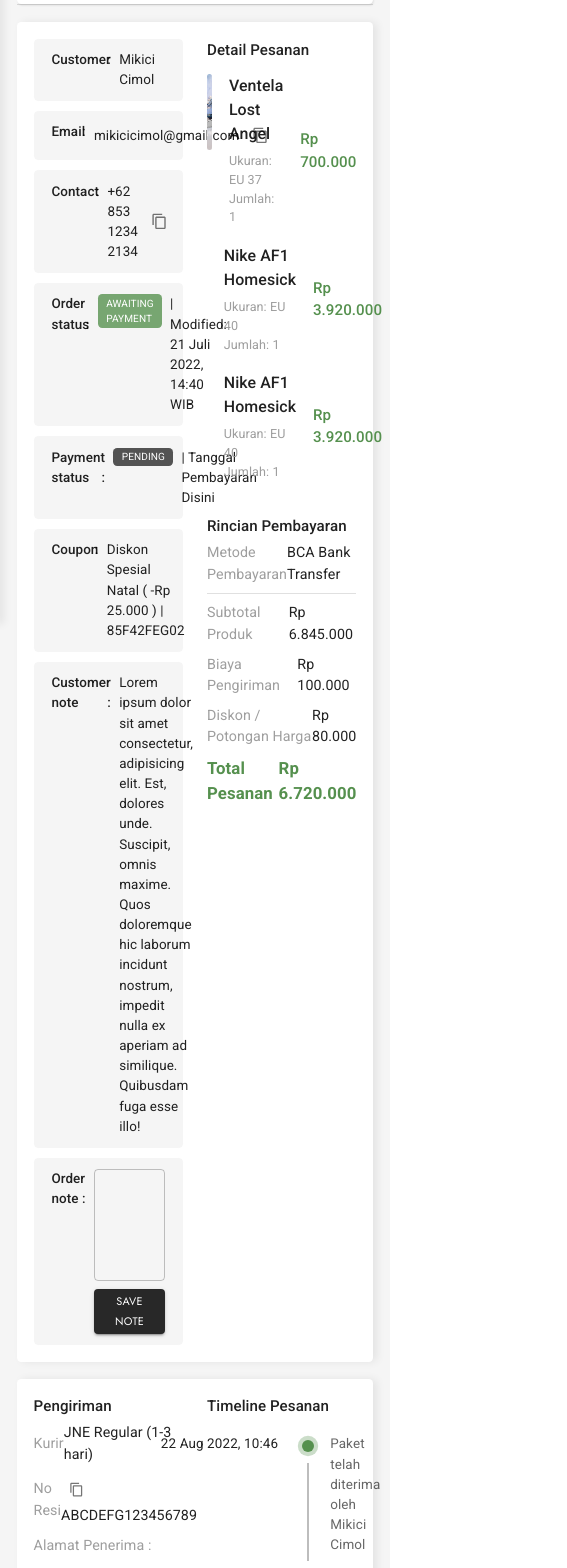
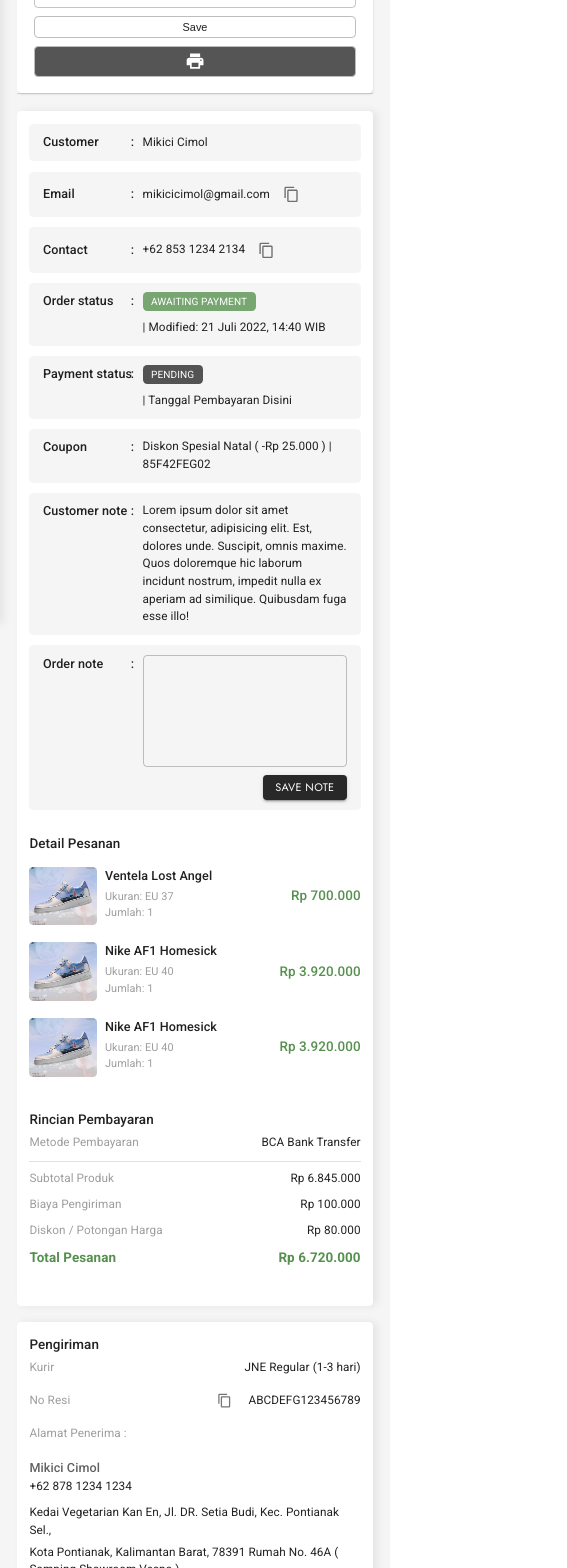
Before and after one commit to ericpeweh/cloversy-store-admin, a Next.js app: page /orders/1 in a window 390 px wide. Shown: the part 220-1788 px from the top of the page, 567 px wide, since content can reach past the window. Built offline with nearby package versions, Linux system fonts and the light colour scheme.

Commit message:
responsive orders & edit order page

```diff
--- a/components/OrderCard/OrderCard.styles.ts
+++ b/components/OrderCard/OrderCard.styles.ts
@@ -6,17 +6,28 @@
 	padding: "1rem",
 	display: "flex",
 	gap: "2rem",
-	justifyContent: "space-between"
+	justifyContent: "space-between",
+	[theme.breakpoints.down("sm")]: {
+		gap: "1rem"
+	}
 }));
 
-export const CardImage = styled("div")({
+export const CardImage = styled("div")(({ theme }) => ({
 	backgroundImage: "url(/images/product.jpg)",
 	backgroundSize: "cover",
 	backgroundPosition: "center",
 	borderRadius: "0.5rem",
 	height: "9rem",
-	width: "11rem"
-});
+	width: "11rem",
+	[theme.breakpoints.down("md")]: {
+		height: "7rem",
+		width: "12rem"
+	},
+	[theme.breakpoints.down("sm")]: {
+		height: "7rem",
+		width: "8rem"
+	}
+}));
 
 export const CardContent = styled("div")({
 	display: "flex",
@@ -25,36 +36,51 @@
 	marginRight: "auto"
 });
 
-export const CardTitle = styled("h3")({
-	fontSize: "1.9rem",
+export const CardTitle = styled("h3")(({ theme }) => ({
+	fontSize: "1.7rem",
 	fontWeight: 500,
-	marginBottom: "0.7rem"
-});
+	marginBottom: "0.7rem",
+	[theme.breakpoints.down("md")]: {
+		fontSize: "1.6rem",
+		marginBottom: "0.5rem"
+	},
+	[theme.breakpoints.down("sm")]: {
+		fontSize: "1.5rem",
+		marginBottom: "0.4rem"
+	}
+}));
 
 export const CardDescription = styled("p")(({ theme }) => ({
 	color: theme.palette.grey[500],
-	fontSize: "1.5rem"
+	fontSize: "1.5rem",
+	[theme.breakpoints.down("md")]: {
+		fontSize: "1.4rem"
+	},
+	[theme.breakpoints.down("sm")]: {
+		fontSize: "1.3rem"
+	}
 }));
 
-export const CardQuantity = styled("p")({
-	fontSize: "1.7rem"
-});
+export const CardQuantity = styled("p")(({ theme }) => ({
+	fontSize: "1.7rem",
+	[theme.breakpoints.down("md")]: {
+		fontSize: "1.4rem"
+	},
+	[theme.breakpoints.down("sm")]: {
+		fontSize: "1.3rem"
+	}
+}));
 
 export const CardPrice = styled("p")(({ theme }) => ({
 	fontSize: "1.8rem",
 	color: theme.palette.primary.main,
 	alignSelf: "center",
-	fontWeight: 500
+	fontWeight: 500,
+	textAlign: "right",
+	[theme.breakpoints.down("md")]: {
+		fontSize: "1.7rem"
+	},
+	[theme.breakpoints.down("sm")]: {
+		fontSize: "1.6rem"
+	}
 }));
-
-export const InputContainer = styled("div")({
-	flex: 1,
-	marginRight: "auto",
-	display: "flex",
-	alignItems: "center",
-	justifyContent: "center",
-	gap: "1rem",
-	"& > div": {
-		width: "max-content"
-	}
-});
--- a/components/OrderCard/OrderCard.tsx
+++ b/components/OrderCard/OrderCard.tsx
@@ -1,6 +1,5 @@
 // Dependencies
 import React from "react";
-import QuantityInput from "../QuantityInput/QuantityInput";
 
 // Styles
 import {
@@ -9,7 +8,6 @@
 	CardImage,
 	CardPrice,
 	CardTitle,
-	InputContainer,
 	OrderCardContainer
 } from "./OrderCard.styles";
 
--- a/components/Timeline/Timeline.styles.ts
+++ b/components/Timeline/Timeline.styles.ts
@@ -4,4 +4,8 @@
 // Components
 import { Timeline } from "@mui/lab";
 
-export const TimelineContainer = styled(Timeline)({});
+export const TimelineContainer = styled(Timeline)(({ theme }) => ({
+	[theme.breakpoints.down("md")]: {
+		paddingRight: "0"
+	}
+}));
--- a/components/Timeline/Timeline.tsx
+++ b/components/Timeline/Timeline.tsx
@@ -27,7 +27,12 @@
 
 				return (
 					<TimelineItem sx={{ justifyContent: "center" }} key={item.date}>
-						<TimelineOppositeContent color="text.secondary">{item.desc}</TimelineOppositeContent>
+						<TimelineOppositeContent
+							color="text.secondary"
+							sx={{ fontSize: { xs: "1.4rem", sm: "1.5rem" } }}
+						>
+							{item.desc}
+						</TimelineOppositeContent>
 						<TimelineSeparator>
 							<TimelineDot
 								color={isFirstItem ? "primary" : "grey"}
@@ -39,7 +44,15 @@
 							/>
 							{!isLastItem && <TimelineConnector />}
 						</TimelineSeparator>
-						<TimelineContent sx={{ flex: "0 0 18rem", pl: 0, pr: 3 }} align="justify">
+						<TimelineContent
+							sx={{
+								flex: "0 0 18rem",
+								pl: 0,
+								pr: 3,
+								fontSize: { xs: "1.4rem", sm: "1.5rem" },
+								textAlign: "left"
+							}}
+						>
 							{item.date}
 						</TimelineContent>
 					</TimelineItem>
--- a/parts/OrderDetails/OrderDetails.styles.ts
+++ b/parts/OrderDetails/OrderDetails.styles.ts
@@ -3,16 +3,19 @@
 
 export const OrderDetailsContainer = styled("div")({});
 
-export const ContentContainer = styled("div")({
+export const ContentContainer = styled("div")(({ theme }) => ({
 	backgroundColor: "#fff",
 	padding: "2rem",
 	marginTop: "2rem",
 	borderRadius: "0.5rem",
-	boxShadow: "var(--shadow-xs)"
-});
+	boxShadow: "var(--shadow-xs)",
+	[theme.breakpoints.down("md")]: {
+		padding: "1.5rem"
+	}
+}));
 
 // Header
-export const ContentHeader = styled("div")({
+export const ContentHeader = styled("div")(({ theme }) => ({
 	backgroundColor: "#fff",
 	padding: "2rem",
 	marginTop: "2rem",
@@ -20,16 +23,24 @@
 	justifyContent: "space-between",
 	alignItems: "center",
 	borderRadius: "0.5rem",
-	boxShadow: "var(--shadow-light)"
-});
+	boxShadow: "var(--shadow-light)",
+	[theme.breakpoints.down("md")]: {
+		flexDirection: "column",
+		alignItems: "flex-start",
+		gap: "1rem"
+	}
+}));
 
-export const OrderDate = styled("h3")({
+export const OrderDate = styled("h3")(({ theme }) => ({
 	fontSize: "1.5rem",
 	fontWeight: 500,
 	display: "flex",
 	alignItems: "center",
-	gap: "1rem"
-});
+	gap: "1rem",
+	[theme.breakpoints.down("sm")]: {
+		fontSize: "1.4rem"
+	}
+}));
 
 export const OrderNumber = styled("h2")(({ theme }) => ({
 	fontSize: "1.8rem",
@@ -38,7 +49,13 @@
 	marginBottom: "0.5rem",
 	display: "flex",
 	alignItems: "center",
-	gap: "1rem"
+	gap: "1rem",
+	[theme.breakpoints.down("md")]: {
+		fontSize: "1.7rem"
+	},
+	[theme.breakpoints.down("sm")]: {
+		fontSize: "1.6rem"
+	}
 }));
 
 // Order product details
@@ -54,29 +71,41 @@
 	borderRadius: "0.5rem",
 	backgroundColor: theme.palette.grey[100],
 	border: `1px solid ${theme.palette.grey[100]}`,
-	padding: "1.2rem 2rem"
+	padding: "1.2rem 2rem",
+	[theme.breakpoints.down("sm")]: {
+		padding: "1rem 1.5rem"
+	}
 }));
 
-export const DetailTitle = styled("h2")({
+export const DetailTitle = styled("h2")(({ theme }) => ({
 	fontSize: "1.6rem",
 	fontWeight: 500,
 	flex: "0 0 30%",
 	position: "relative",
 	marginRight: "1rem",
 	alignSelf: "flex-start",
+	[theme.breakpoints.down("sm")]: {
+		fontSize: "1.5rem"
+	},
 	"&::after": {
 		content: "':'",
 		position: "absolute",
 		height: "100%",
 		right: 0
 	}
-});
+}));
 
-export const DetailDescription = styled("p")({
+export const DetailDescription = styled("p")(({ theme }) => ({
 	fontSize: "1.6rem",
 	fontWeight: 400,
-	flex: 1
-});
+	flex: 1,
+	[theme.breakpoints.down("md")]: {
+		fontSize: "1.5rem"
+	},
+	[theme.breakpoints.down("sm")]: {
+		fontSize: "1.4rem"
+	}
+}));
 
 export const OrderCardContainer = styled("div")({
 	display: "flex",
@@ -92,11 +121,20 @@
 	marginBottom: "3rem"
 });
 
-export const SectionTitle = styled("h2")({
-	fontSize: "1.8rem",
+export const SectionTitle = styled("h2")(({ theme }) => ({
+	fontSize: "1.9rem",
 	fontWeight: 500,
-	marginBottom: "0.5rem"
-});
+	marginBottom: "0.5rem",
+	[theme.breakpoints.down("lg")]: {
+		fontSize: "1.8rem"
+	},
+	[theme.breakpoints.down("md")]: {
+		fontSize: "1.7rem"
+	},
+	[theme.breakpoints.down("sm")]: {
+		fontSize: "1.6rem"
+	}
+}));
 
 export const InfoContainer = styled("div")({
 	display: "flex",
@@ -108,11 +146,29 @@
 export const InfoTitle = styled("h3")(({ theme }) => ({
 	fontSize: "1.7rem",
 	color: theme.palette.grey[500],
-	fontWeight: 400
+	fontWeight: 400,
+	[theme.breakpoints.down("lg")]: {
+		fontSize: "1.6rem"
+	},
+	[theme.breakpoints.down("md")]: {
+		fontSize: "1.5rem"
+	},
+	[theme.breakpoints.down("sm")]: {
+		fontSize: "1.4rem"
+	}
 }));
 
 export const InfoDescription = styled("p")(({ theme }) => ({
 	fontSize: "1.7rem",
+	[theme.breakpoints.down("lg")]: {
+		fontSize: "1.6rem"
+	},
+	[theme.breakpoints.down("md")]: {
+		fontSize: "1.5rem"
+	},
+	[theme.breakpoints.down("sm")]: {
+		fontSize: "1.4rem"
+	},
 	"& > span": {
 		color: theme.palette.primary.main,
 		fontFamily: "var(--font-secondary)",
@@ -124,7 +180,19 @@
 	fontSize: "2rem",
 	color: theme.palette.primary.main,
 	alignSelf: "center",
-	fontWeight: 500
+	fontWeight: 500,
+	[theme.breakpoints.down("xl")]: {
+		fontSize: "1.9rem"
+	},
+	[theme.breakpoints.down("lg")]: {
+		fontSize: "1.8rem"
+	},
+	[theme.breakpoints.down("md")]: {
+		fontSize: "1.7rem"
+	},
+	[theme.breakpoints.down("sm")]: {
+		fontSize: "1.6rem"
+	}
 }));
 
 // Address
@@ -139,17 +207,35 @@
 	fontSize: "1.7rem",
 	color: theme.palette.grey[700],
 	fontWeight: 500,
-	marginTop: "2rem"
+	marginTop: "2rem",
+	[theme.breakpoints.down("md")]: {
+		fontSize: "1.6rem"
+	},
+	[theme.breakpoints.down("sm")]: {
+		fontSize: "1.5rem"
+	}
 }));
 
-export const AddressNumber = styled("p")({
+export const AddressNumber = styled("p")(({ theme }) => ({
 	fontSize: "1.6rem",
 	fontWeight: 400,
-	marginBottom: "1rem"
-});
+	marginBottom: "1rem",
+	[theme.breakpoints.down("md")]: {
+		fontSize: "1.5rem"
+	},
+	[theme.breakpoints.down("sm")]: {
+		fontSize: "1.4rem"
+	}
+}));
 
-export const Address = styled("p")({
+export const Address = styled("p")(({ theme }) => ({
 	fontSize: "1.6rem",
 	fontWeight: 400,
-	marginBottom: "0.5rem"
-});
+	marginBottom: "0.5rem",
+	[theme.breakpoints.down("md")]: {
+		fontSize: "1.5rem"
+	},
+	[theme.breakpoints.down("sm")]: {
+		fontSize: "1.4rem"
+	}
+}));
--- a/parts/OrderDetails/OrderDetails.tsx
+++ b/parts/OrderDetails/OrderDetails.tsx
@@ -70,7 +70,7 @@
 				cancelColor="secondary"
 			/>
 			<Stack direction="row" alignItems="center" justifyContent="space-between">
-				<PageTitle>Order Detail</PageTitle>
+				<PageTitle sx={{ mb: 0 }}>Order Detail</PageTitle>
 				<Stack direction="row" alignItems="center" gap={1}>
 					<Button
 						startIcon={<EditIcon />}
@@ -104,7 +104,20 @@
 						21 Juli 2022, 14:40 WIB
 					</OrderDate>
 				</Stack>
-				<Stack direction="row" gap={1} height="4rem">
+				<Stack
+					direction={{ xs: "column", sm: "row" }}
+					gap={1}
+					sx={{
+						height: {
+							xs: "auto",
+							sm: "4rem"
+						},
+						width: {
+							xs: "100%",
+							sm: "auto"
+						}
+					}}
+				>
 					<SelectInput
 						options={[
 							"Change order status",
@@ -118,9 +131,9 @@
 						]}
 						value={"Change order status"}
 						size="small"
-						sx={{ width: "25rem" }}
+						sx={{ width: { xs: "100%", sm: "25rem" } }}
 					/>
-					<BoxButton sx={{ mr: 1 }}>Save</BoxButton>
+					<BoxButton sx={{ mr: { xs: 0, sm: 1 } }}>Save</BoxButton>
 					<BoxButton sx={{ backgroundColor: "#555", color: "#fff" }}>
 						<PrintIcon />
 					</BoxButton>
@@ -129,14 +142,14 @@
 			<Divider />
 			<ContentContainer>
 				<Grid container spacing={3}>
-					<Grid item xs={6}>
+					<Grid item xs={12} md={6}>
 						<DetailsContainer>
 							<DetailItem>
 								<DetailTitle>Customer</DetailTitle>
 								<DetailDescription>Mikici Cimol</DetailDescription>
 							</DetailItem>
 							<DetailItem>
-								<DetailTitle>Email</DetailTitle>
+								<DetailTitle sx={{ mt: 0.5 }}>Email</DetailTitle>
 								<Stack direction="row" alignItems="center" gap={1}>
 									<DetailDescription>mikicicimol@gmail.com</DetailDescription>
 									<IconButton size="small">
@@ -145,7 +158,7 @@
 								</Stack>
 							</DetailItem>
 							<DetailItem>
-								<DetailTitle>Contact</DetailTitle>
+								<DetailTitle sx={{ mt: 0.5 }}>Contact</DetailTitle>
 								<Stack direction="row" alignItems="center" gap={1}>
 									<DetailDescription>+62 853 1234 2134</DetailDescription>
 									<IconButton size="small">
@@ -156,15 +169,24 @@
 							<DetailItem>
 								<DetailTitle>Order status</DetailTitle>
 								<DetailDescription>
-									<Stack justifyContent="flex-start" direction="row" gap={1}>
-										<StatusBadge>Awaiting Payment</StatusBadge> | Modified: 21 Juli 2022, 14:40 WIB
+									<Stack
+										justifyContent="flex-start"
+										direction={{ xs: "column", sm: "row", md: "column", xl: "row" }}
+										gap={1}
+									>
+										<StatusBadge centerText>Awaiting Payment</StatusBadge>
+										<p>| Modified: 21 Juli 2022, 14:40 WIB</p>
 									</Stack>
 								</DetailDescription>
 							</DetailItem>
 							<DetailItem>
 								<DetailTitle>Payment status</DetailTitle>
 								<DetailDescription>
-									<Stack justifyContent="flex-start" direction="row" gap={1}>
+									<Stack
+										justifyContent="flex-start"
+										direction={{ xs: "column", sm: "row", md: "column", xl: "row" }}
+										gap={1}
+									>
 										<StatusBadge color="secondary">Pending</StatusBadge> | Tanggal Pembayaran Disini
 									</Stack>
 								</DetailDescription>
@@ -196,7 +218,7 @@
 							</DetailItem>
 						</DetailsContainer>
 					</Grid>
-					<Grid item xs={6}>
+					<Grid item xs={12} md={6}>
 						<Section>
 							<SectionTitle>Detail Pesanan</SectionTitle>
 							<OrderCardContainer>
@@ -253,7 +275,7 @@
 			</ContentContainer>
 			<ContentContainer>
 				<Grid container spacing={3}>
-					<Grid item xs={6}>
+					<Grid item xs={12} md={6}>
 						<Section>
 							<SectionTitle>Pengiriman</SectionTitle>
 							<InfoContainer>
@@ -283,7 +305,7 @@
 							</AddressContainer>
 						</Section>
 					</Grid>
-					<Grid item xs={6}>
+					<Grid item xs={12} md={6}>
 						<Section>
 							<SectionTitle>Timeline Pesanan</SectionTitle>
 							<Timeline
```
Also changed, not shown: components/DateTimePicker/DateTimePicker.styles.ts (+11 -2 lines), parts/EditOrder/EditOrder.styles.ts (+22 -7 lines), parts/EditOrder/EditOrder.tsx (+11 -8 lines), parts/Orders/Orders.styles.ts (+12 -6 lines), parts/Orders/Orders.tsx (+39 -7 lines).
